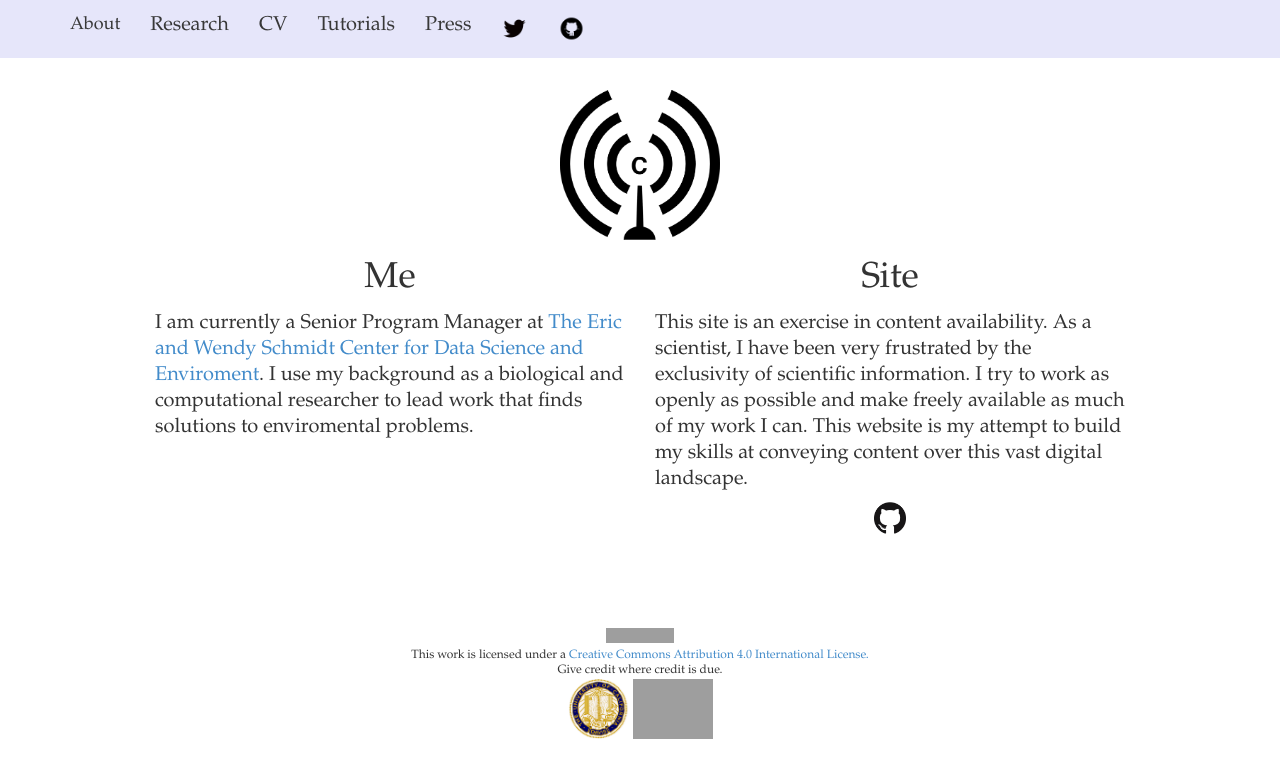
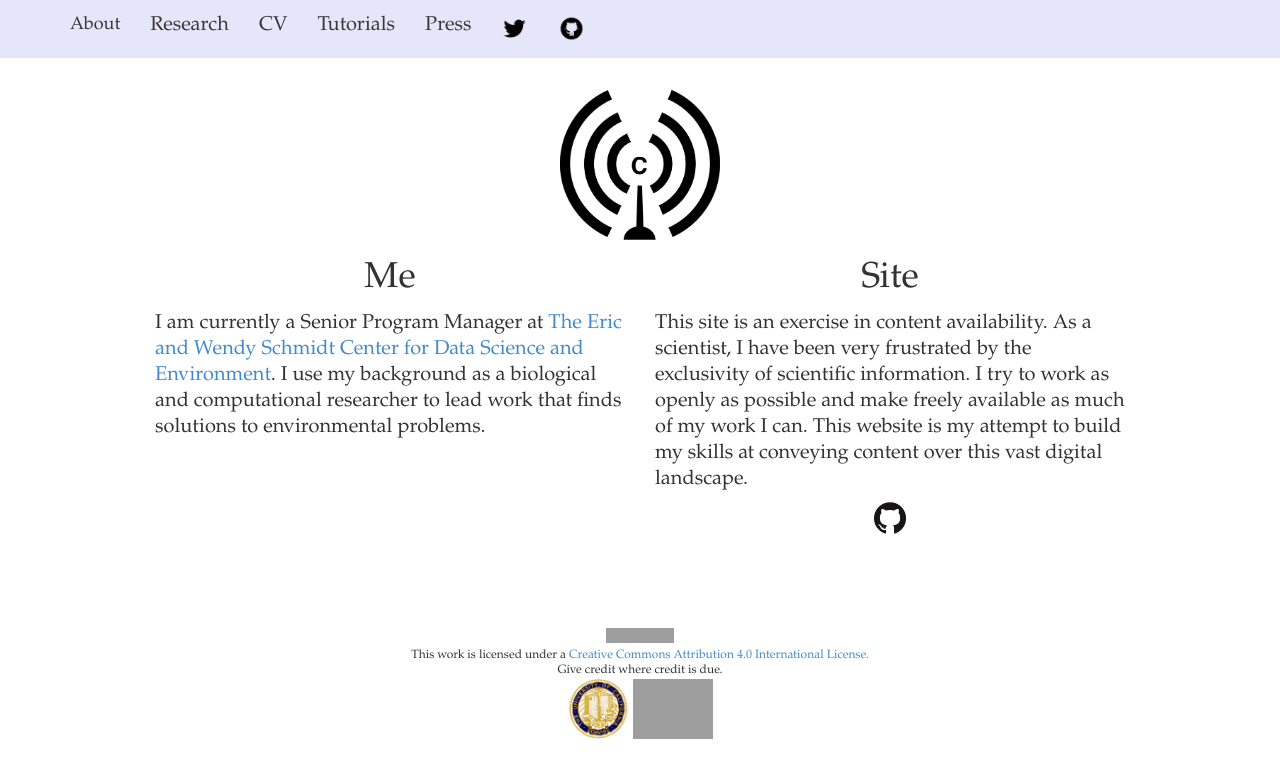
Before and after one commit to iamciera/creports, a Jekyll site: the page built from index.html, in a window 1280 px wide. Shown: the top 778 px of the page. Built offline with Jekyll 4.4.1, drawn with Linux system fonts in a browser that asks for light colours; nearby versions of some CDN libraries; the list of posts is cut into pages by our own code; grey boxes are pictures that could not be loaded.

Commit message:
fixed spelling errors

```diff
--- a/index.html
+++ b/index.html
@@ -25,7 +25,7 @@ layout: default
                 </div>
 
             	<p>
-            	I am currently a Senior Program Manager at <a href = "https://dse.berkeley.edu/">The Eric and Wendy Schmidt Center for Data Science and Enviroment</a>. I use my background as a biological and computational researcher to lead work that finds solutions to enviromental problems.
+            	I am currently a Senior Program Manager at <a href = "https://dse.berkeley.edu/">The Eric and Wendy Schmidt Center for Data Science and Environment</a>. I use my background as a biological and computational researcher to lead work that finds solutions to environmental problems.
             	</p>
 
             </div>
```
